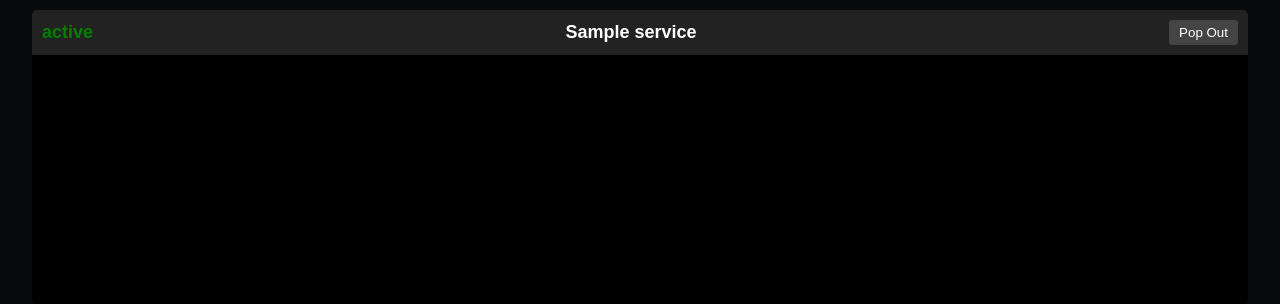
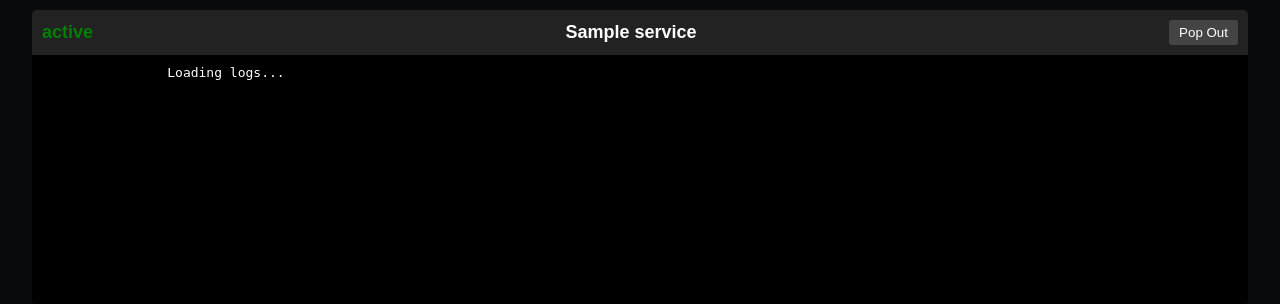
Before and after one commit to Phrendo/systemd-dashboard, a Flask app: template templates/index.html in a window 1280 px wide. Shown: the top 304 px of the page. Run offline with Flask 3, Linux system fonts and the light colour scheme; the template is opened without the code that fills it: values that come from a table or form of the project are taken from there, others are empty; tables that the repository leaves empty hold one stand-in row (values such as "Sample post"); parts of the project's set-up code (start-up, migrations or seed data) failed here and were passed over; some libraries are stand-ins or nearby versions.

Commit message:
preload the logs

```diff
--- a/app.py
+++ b/app.py
@@ -24,9 +24,20 @@ def get_service_status(service_name):
 
 @app.route("/")
 def index():
-    """Render the main dashboard."""
+    """Render the main dashboard with preloaded logs."""
     services = Service.query.all()
+    for service in services:
+        process = subprocess.Popen(
+            ["journalctl", "-u", service.name, "--no-pager", "--output=cat", "-n", "10"],
+            stdout=subprocess.PIPE,
+            stderr=subprocess.PIPE,
+            text=True
+        )
+        logs, _ = process.communicate()
+        service.logs = logs.strip()  # Attach logs to the service object
+
     return render_template("index.html", services=services)
+
 
 @app.route("/status")
 def status():
--- a/templates/index.html
+++ b/templates/index.html
@@ -121,7 +121,9 @@
                 hx-target="#log-output-{{ service.name }}"
                 hx-swap="innerHTML"
                 hx-on::after-settle="autoScrollLog('{{ service.name }}')">
+                {{ service.logs | default("Loading logs...") }}  <!-- Preload logs immediately -->
             </pre>
+
         </div>
     {% endfor %}
 
```
